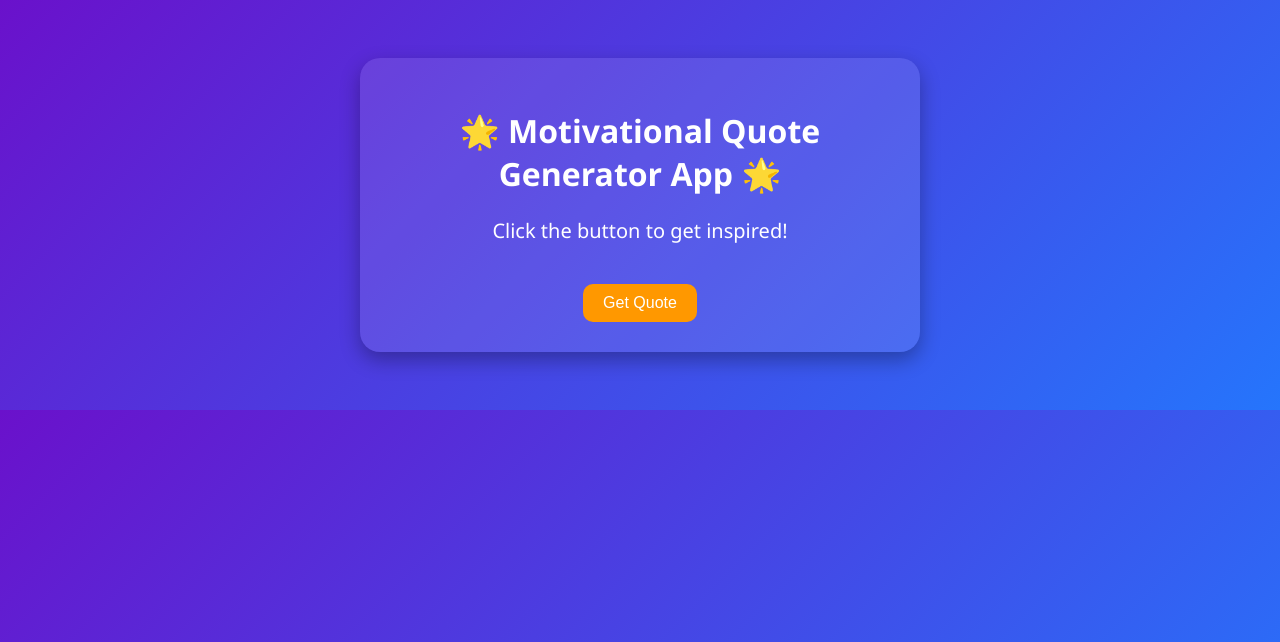
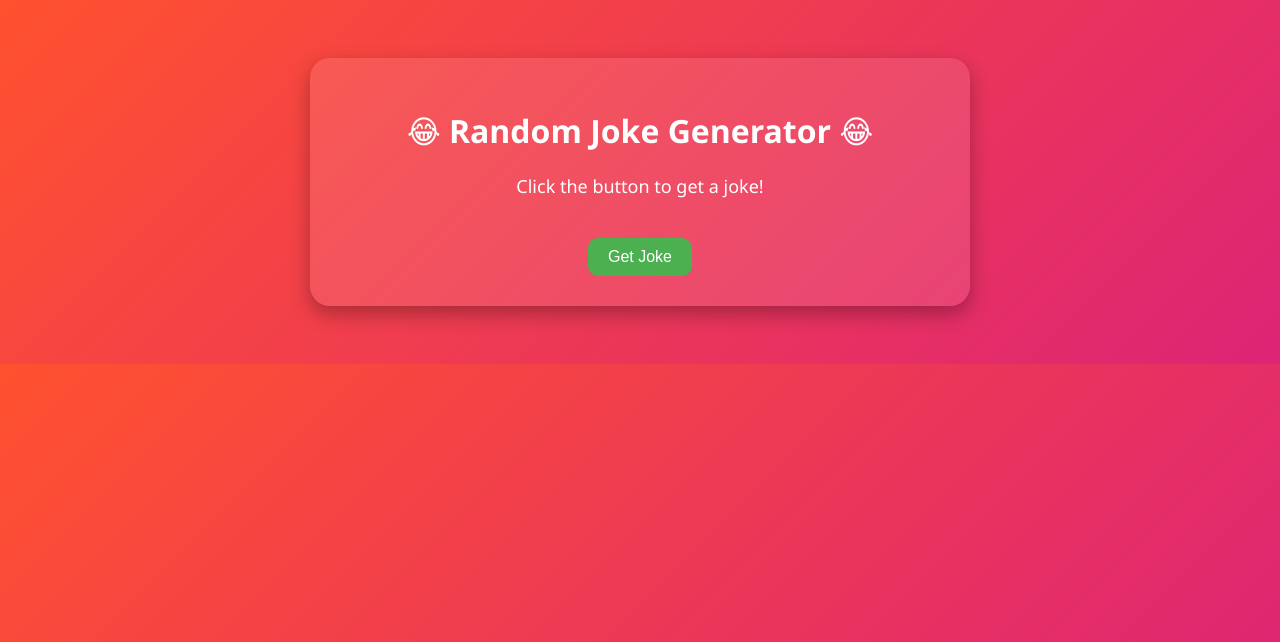
Before and after one commit to ragav1n/wic-azure, a Flask app: page / in a window 1280 px wide. Shown: the top 642 px of the page. Run offline with Flask 3, Linux system fonts and the light colour scheme.

Commit message:
Updated Joke Gen

```diff
--- a/app.py
+++ b/app.py
@@ -3,21 +3,22 @@ import random
 
 app = Flask(__name__)
 
-quotes = [
-    "Believe you can and you're halfway there.",
-    "Push yourself, because no one else is going to do it for you.",
-    "Great things never come from comfort zones.",
-    "Dream it. Wish it. Do it.",
-    "Success doesn’t just find you. You have to go out and get it."
+jokes = [
+    {"setup": "Why don’t scientists trust atoms?", "punchline": "Because they make up everything!"},
+    {"setup": "Why did the math book look sad?", "punchline": "Because it had too many problems."},
+    {"setup": "Why can’t your nose be 12 inches long?", "punchline": "Because then it would be a foot!"},
+    {"setup": "Why was the computer cold?", "punchline": "Because it left its Windows open."},
+    {"setup": "Why did the scarecrow win an award?", "punchline": "Because he was outstanding in his field!"}
 ]
 
 @app.route("/")
 def home():
     return render_template("index.html")
 
-@app.route("/quote")
-def get_quote():
-    return jsonify({"quote": random.choice(quotes)})
+@app.route("/joke")
+def get_joke():
+    joke = random.choice(jokes)
+    return jsonify(joke)
 
 if __name__ == "__main__":
     app.run(host="0.0.0.0", port=5001, debug=True)
--- a/templates/index.html
+++ b/templates/index.html
@@ -2,11 +2,11 @@
 <html lang="en">
 <head>
     <meta charset="UTF-8">
-    <title>Motivational Quotes App</title>
+    <title>😂 Random Joke App</title>
     <style>
         body {
             font-family: 'Segoe UI', Tahoma, sans-serif;
-            background: linear-gradient(135deg, #6a11cb, #2575fc);
+            background: linear-gradient(135deg, #ff512f, #dd2476);
             color: white;
             text-align: center;
             padding: 50px;
@@ -15,12 +15,12 @@
             background: rgba(255, 255, 255, 0.1);
             border-radius: 20px;
             padding: 30px;
-            max-width: 500px;
+            max-width: 600px;
             margin: auto;
             box-shadow: 0 8px 20px rgba(0,0,0,0.3);
         }
         button {
-            background: #ff9800;
+            background: #4CAF50;
             border: none;
             padding: 10px 20px;
             margin-top: 20px;
@@ -31,11 +31,11 @@
             transition: 0.3s;
         }
         button:hover {
-            background: #e68900;
+            background: #45a049;
             transform: scale(1.05);
         }
-        #quote {
-            font-size: 20px;
+        #joke {
+            font-size: 18px;
             font-weight: 500;
             margin: 20px 0;
         }
@@ -43,16 +43,16 @@
 </head>
 <body>
     <div class="card">
-        <h1>🌟 Motivational Quote Generator App 🌟</h1>
-        <p id="quote">Click the button to get inspired!</p>
-        <button onclick="getQuote()">Get Quote</button>
+        <h1>😂 Random Joke Generator 😂</h1>
+        <p id="joke">Click the button to get a joke!</p>
+        <button onclick="getJoke()">Get Joke</button>
     </div>
 
     <script>
-        async function getQuote() {
-            const response = await fetch("/quote");
+        async function getJoke() {
+            const response = await fetch("https://official-joke-api.appspot.com/random_joke");
             const data = await response.json();
-            document.getElementById("quote").innerText = data.quote;
+            document.getElementById("joke").innerText = data.setup + " - " + data.punchline;
         }
     </script>
 </body>
```
